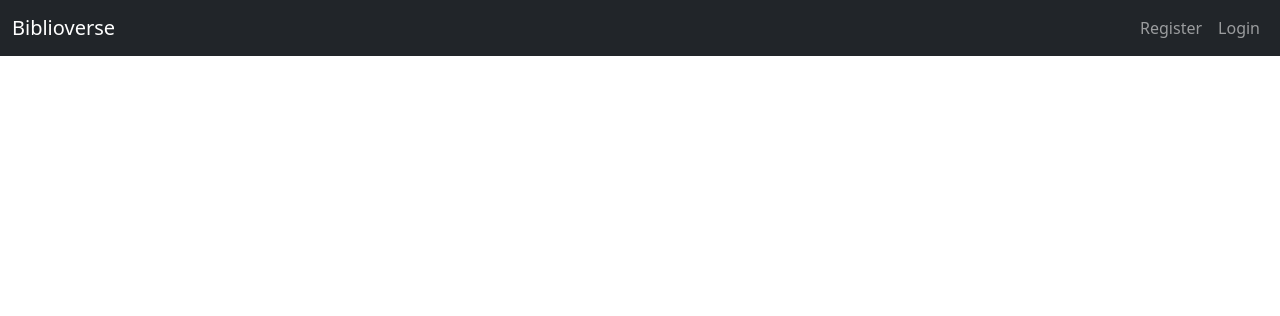
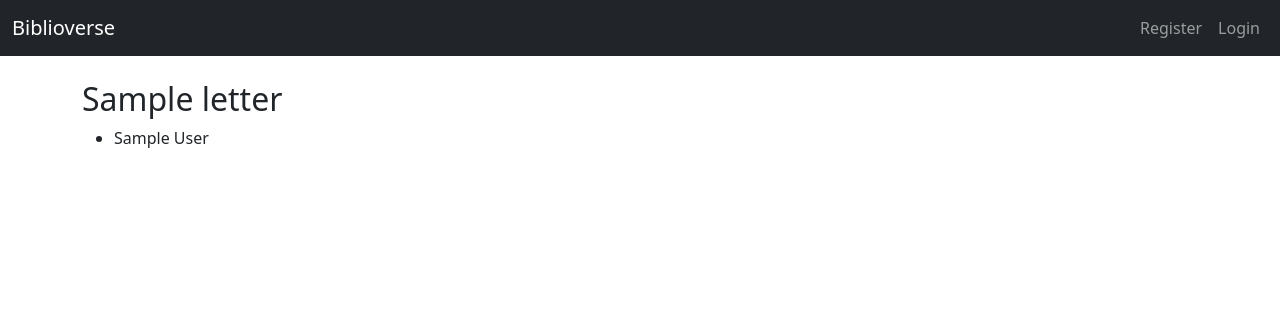
Before and after one commit to PatriceAlan/Biblioverse, a Django app: template biblioverse/boeken/templates/authors.html in a window 1280 px wide. Shown: the top 316 px of the page. Run offline with Django 4.2, Linux system fonts and the light colour scheme; the template is opened without the code that fills it: most values are stand-ins (such as "Sample title", 1, 10 or a date in 2020).

Commit message:
Filtering authors view modification

```diff
--- a/biblioverse/boeken/templates/authors.html
+++ b/biblioverse/boeken/templates/authors.html
@@ -1,5 +1,14 @@
 {% extends 'base.html' %}
 {% block content %}
 
+{% for letter, authors in author_dict.items %}
+    <h2>{{ letter }}</h2>
+    <ul>
+        {% for author in authors %}
+            <li>{{ author.first_name }} {{ author.last_name }}</li>
+        {% endfor %}
+    </ul>
+{% endfor %}
+
 
 {% endblock %}
```
